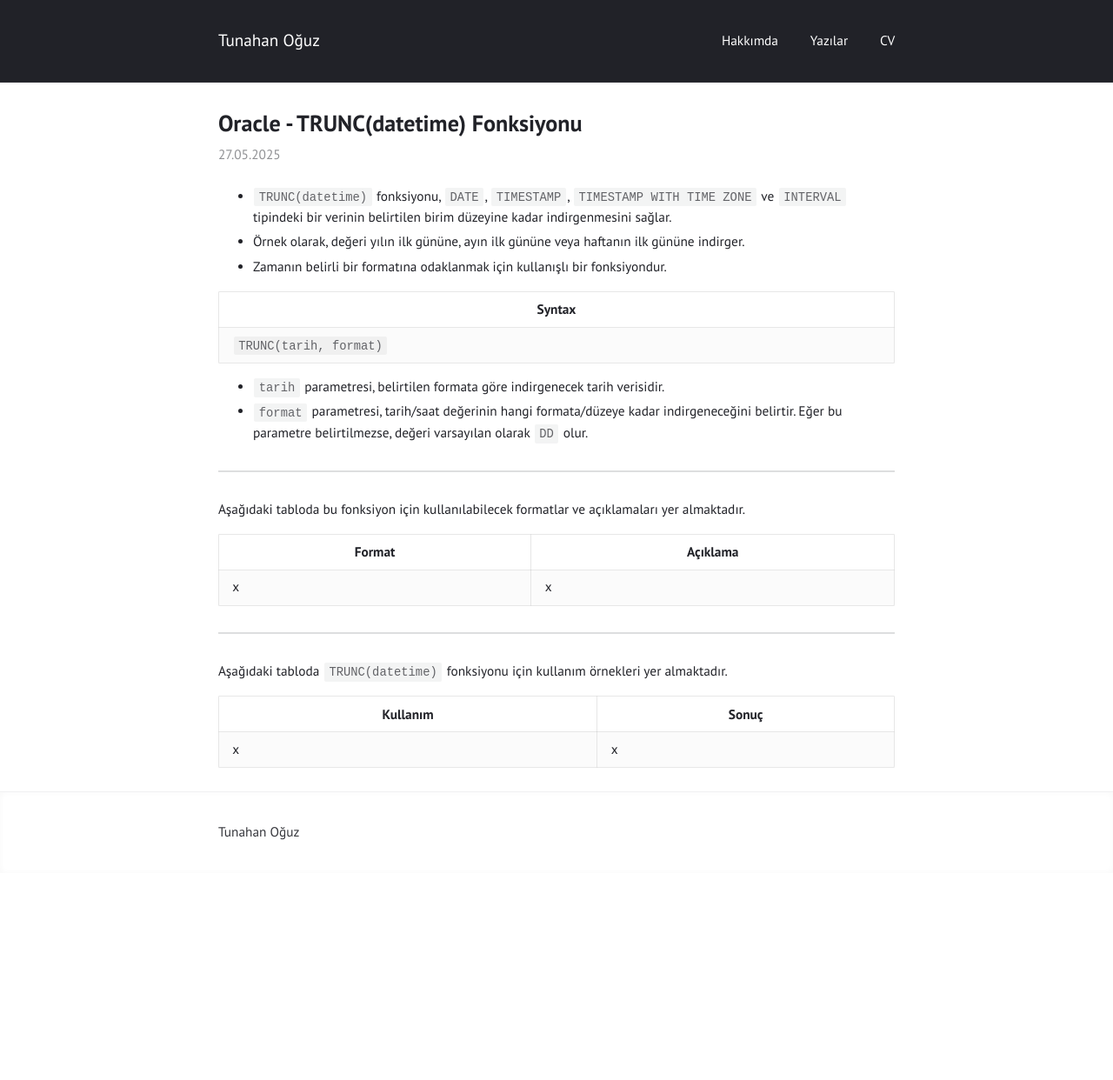
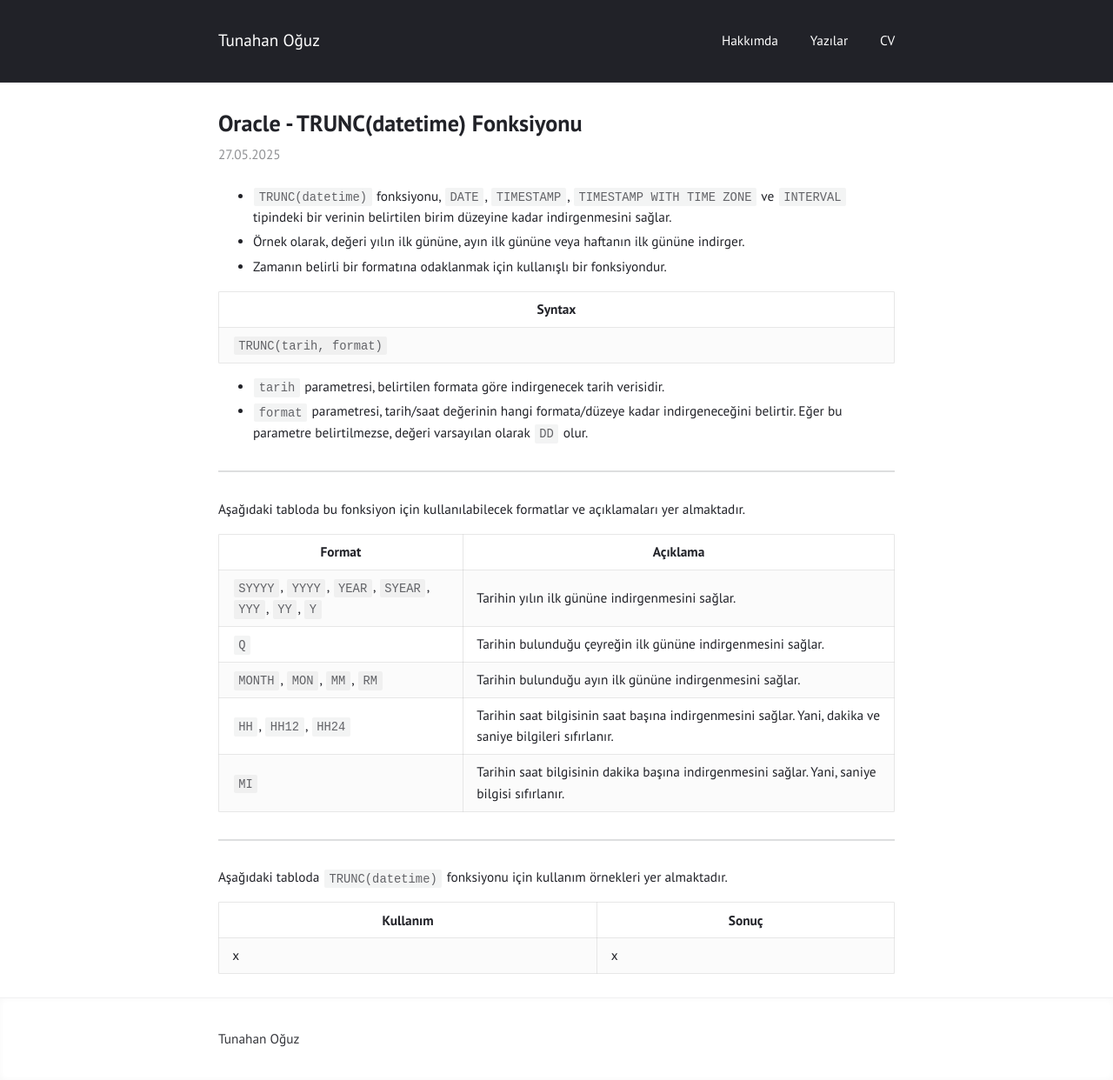
Before and after one commit to tunahanoguz/tunahanoguz.github.io, a Jekyll site: the page built from _posts/2025-05-27-oracle-trunc-datetime-fonksiyonu.md, in a window 1280 px wide. Shown: the whole page at 87% size. Built offline with Jekyll 4.4.1, drawn with Linux system fonts in a browser that asks for light colours; before the commit the page ends 1004 px from its top, so only the background shows below that.

Commit message:
Update 2025-05-27-oracle-trunc-datetime-fonksiyonu.md

```diff
--- a/_posts/2025-05-27-oracle-trunc-datetime-fonksiyonu.md
+++ b/_posts/2025-05-27-oracle-trunc-datetime-fonksiyonu.md
@@ -20,9 +20,13 @@ categories: oracle
 
 Aşağıdaki tabloda bu fonksiyon için kullanılabilecek formatlar ve açıklamaları yer almaktadır.
 
-| Format | Açıklama |
-|--------|----------|
-| x      | x        |
+| Format                                             | Açıklama                                                                                                |
+|----------------------------------------------------|---------------------------------------------------------------------------------------------------------|
+| `SYYYY`, `YYYY`, `YEAR`, `SYEAR`, `YYY`, `YY`, `Y` | Tarihin yılın ilk gününe indirgenmesini sağlar.                                                         |
+| `Q`                                                | Tarihin bulunduğu çeyreğin ilk gününe indirgenmesini sağlar.                                            |
+| `MONTH`, `MON`, `MM`, `RM`                         | Tarihin bulunduğu ayın ilk gününe indirgenmesini sağlar.                                                |
+| `HH`, `HH12`, `HH24`                               | Tarihin saat bilgisinin saat başına indirgenmesini sağlar. Yani, dakika ve saniye bilgileri sıfırlanır. |
+| `MI`                                               | Tarihin saat bilgisinin dakika başına indirgenmesini sağlar. Yani, saniye bilgisi sıfırlanır.           |
 
 ---
 
```
